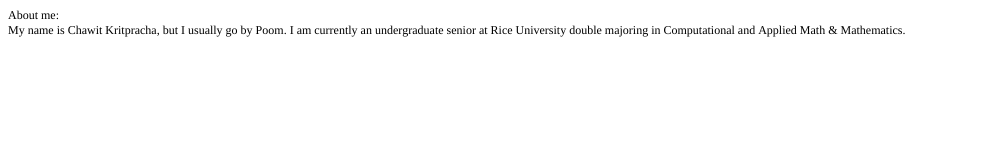
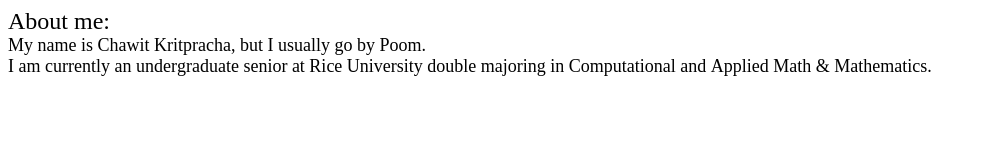
Before and after one commit to Poom77/Poom77.github.io, a plain HTML site: page index.html in a window 1280 px wide. Shown: the whole page, without its empty margins (0-985 px from the left). Drawn offline with Linux system fonts and the light colour scheme.

Commit message:
Description Update

```diff
--- a/index.html
+++ b/index.html
@@ -7,12 +7,14 @@
   <meta name="Generator" content="Cocoa HTML Writer">
   <meta name="CocoaVersion" content="2113.5">
   <style type="text/css">
-    p.p1 {margin: 0.0px 0.0px 0.0px 0.0px; font: 12.0px Times; color: #000000; -webkit-text-stroke: #000000}
+    p.p1 {margin: 0.0px 0.0px 0.0px 0.0px; font: 24.0px 'American Typewriter'; color: #000000; -webkit-text-stroke: #000000}
+    p.p2 {margin: 0.0px 0.0px 0.0px 0.0px; font: 18.0px 'American Typewriter'; color: #000000; -webkit-text-stroke: #000000}
     span.s1 {font-kerning: none}
   </style>
 </head>
 <body>
 <p class="p1"><span class="s1">About me:</span></p>
-<p class="p1"><span class="s1">My name is Chawit Kritpracha, but I usually go by Poom. I am currently an undergraduate senior at Rice University double majoring in Computational and Applied Math &amp; Mathematics.</span></p>
+<p class="p2"><span class="s1">My name is Chawit Kritpracha, but I usually go by Poom.<span class="Apple-converted-space"> </span></span></p>
+<p class="p2"><span class="s1">I am currently an undergraduate senior at Rice University double majoring in Computational and Applied Math &amp; Mathematics.</span></p>
 </body>
 </html>
```
